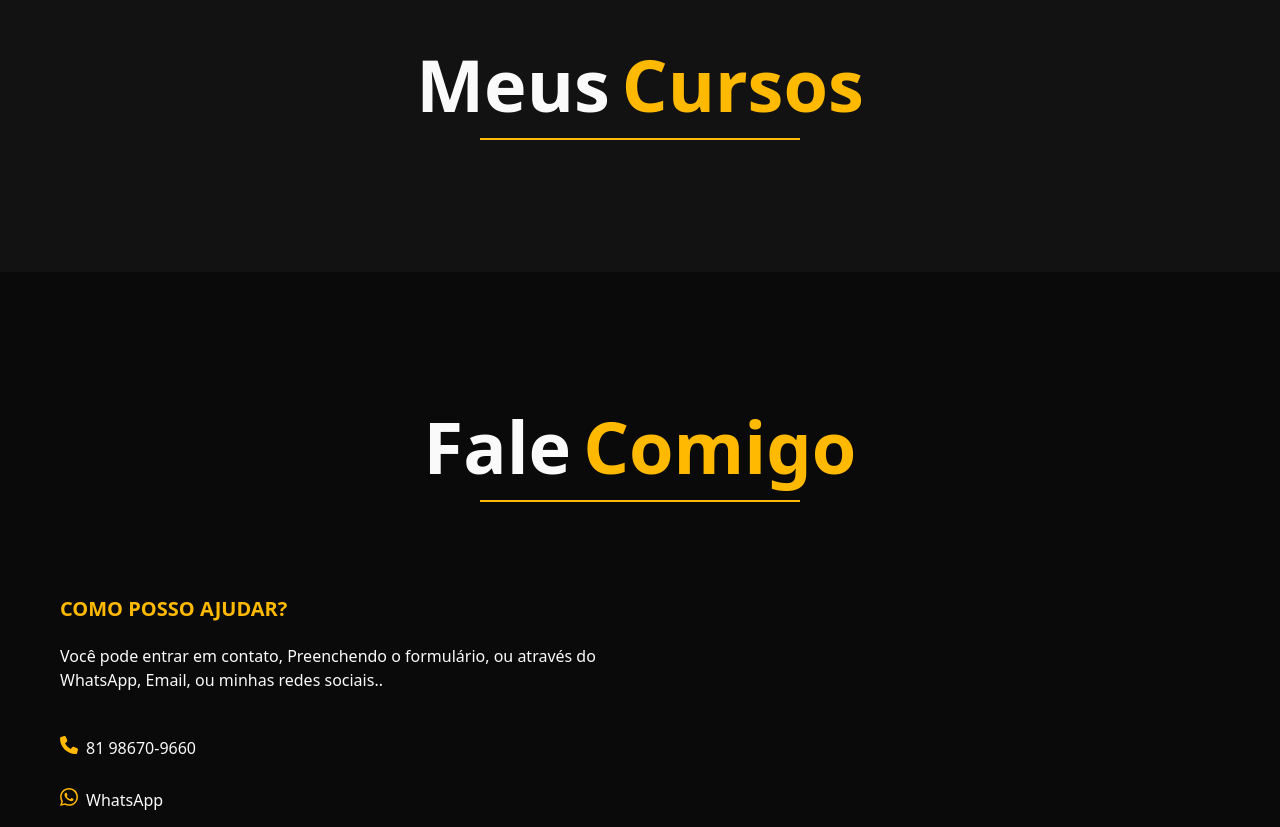
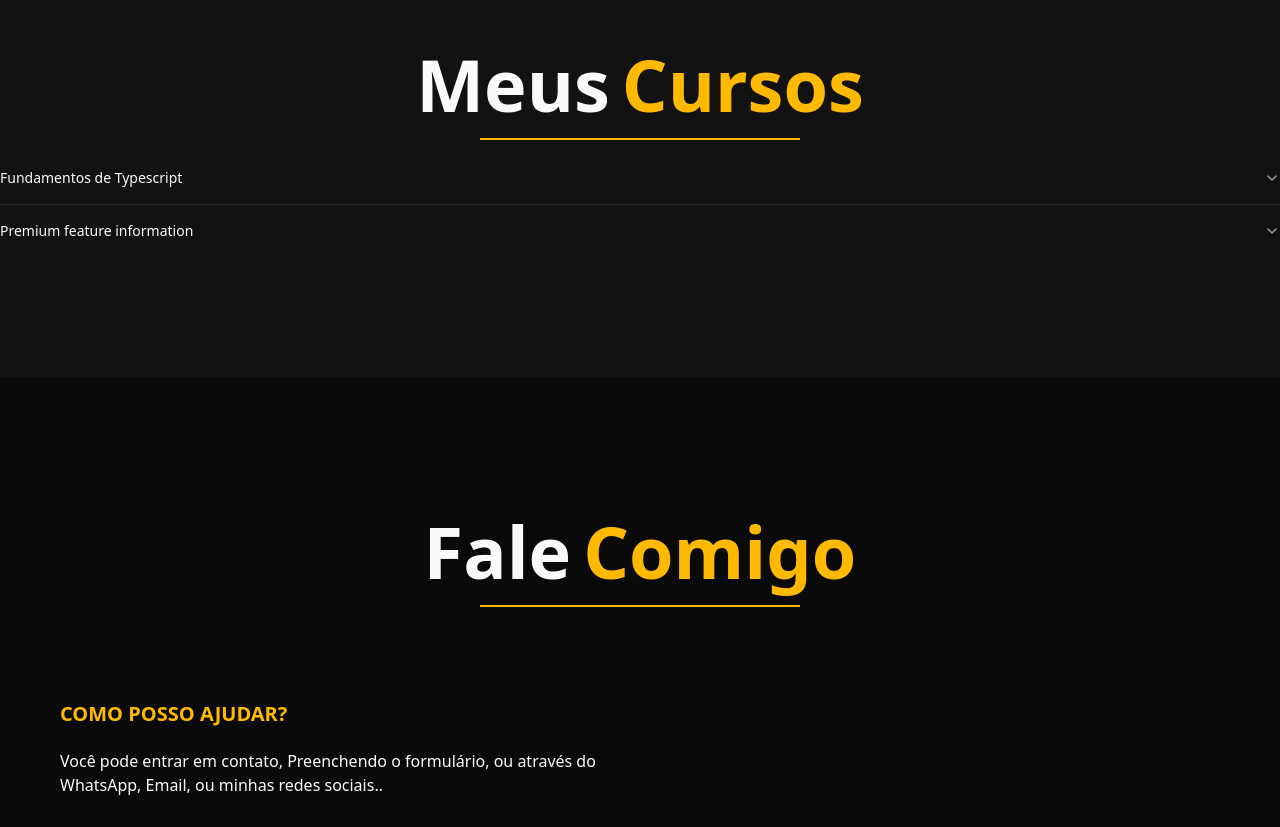
Before and after one commit to Marcio-Moraes/portfolio-nextjs, a Next.js app: page / in a window 1280 px wide. Shown: the part 4068-4895 px from the top of the page. Built offline with nearby package versions, Linux system fonts and the light colour scheme.

Commit message:
Inserção listaCursos, e div container

```diff
--- a/src/app/(sections)/_cursos/page.tsx
+++ b/src/app/(sections)/_cursos/page.tsx
@@ -1,9 +1,15 @@
+"use client"
+
 import { Titulo } from "../../components/layout/titulo";
+import { ListaCursos } from "../../components/listaCursos";
 
 export default function CursosSection() {
     return (
         <div className="py-30 bg-[#121212]" id="cursos">
-            <Titulo title1="Meus"  title2="Cursos" />
+            <div className="container mx-auto">
+                <Titulo title1="Meus"  title2="Cursos" />
+                <ListaCursos />
+            </div>
         </div>
     );
 }
```
